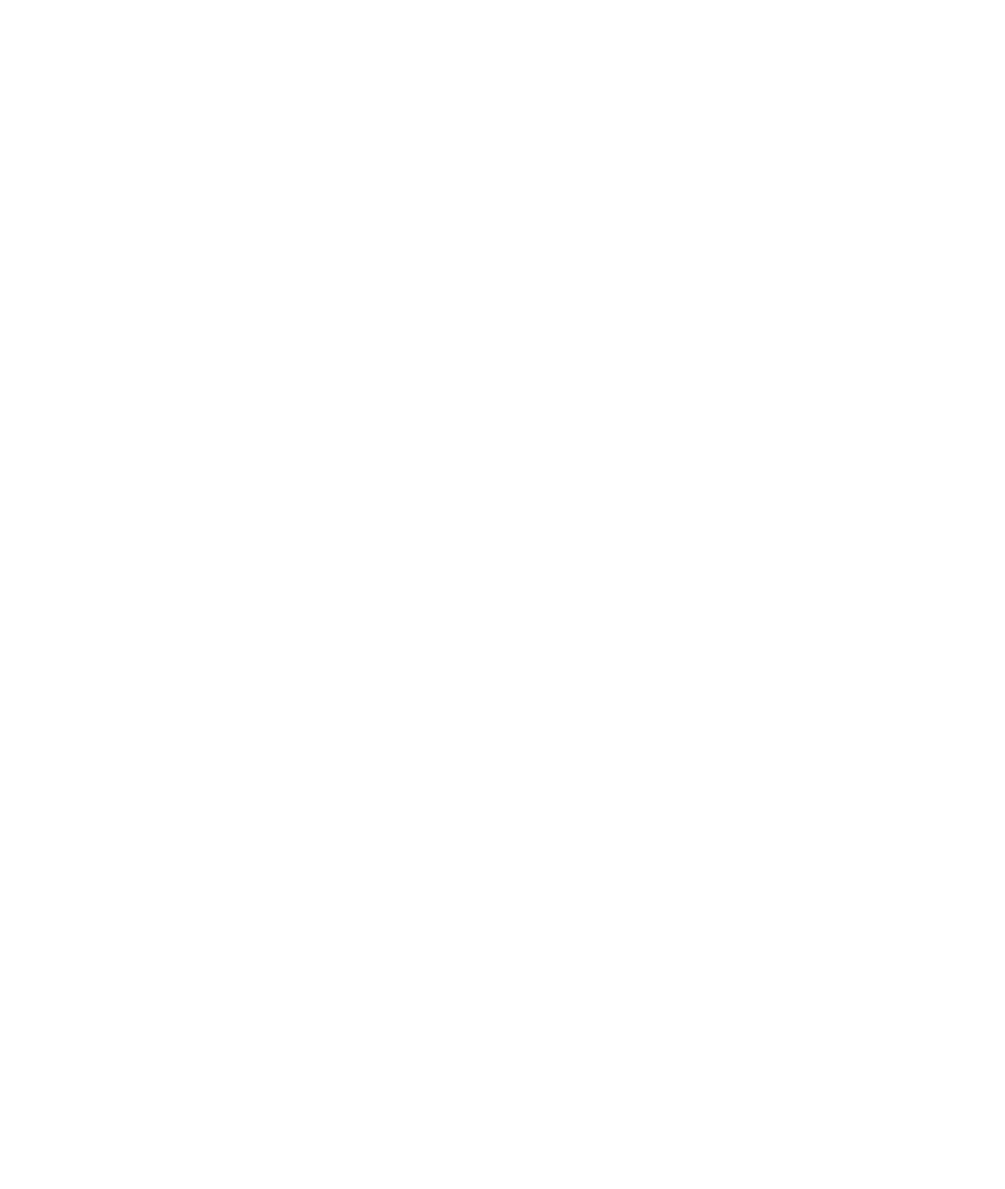
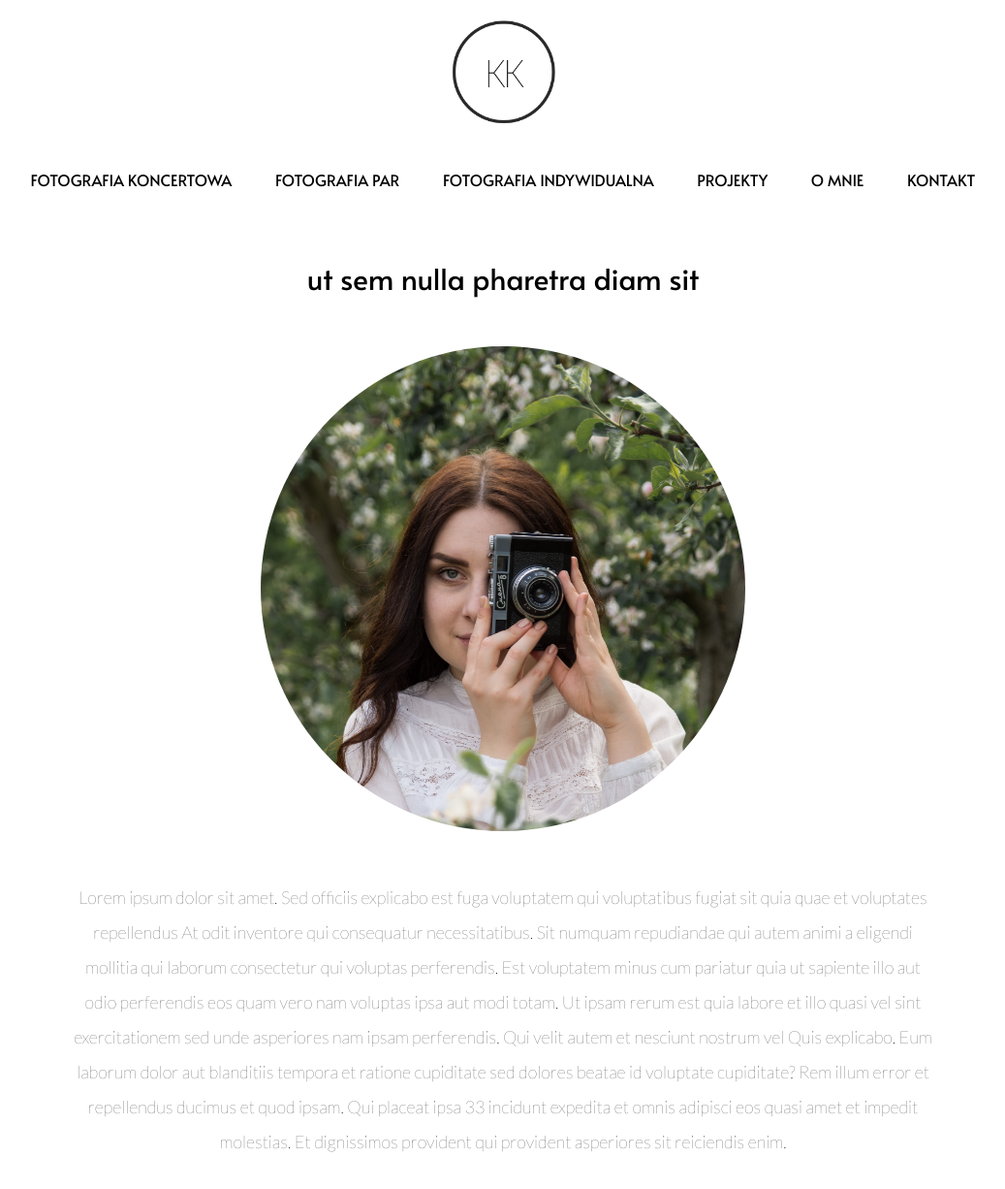
Before and after one commit to filobr/kielczewska, a React (Create React App) app: page /o-mnie in a window 1280 px wide. Before the commit this address had no page. Shown: the top 1226 px of the page at 97% size, without its empty margins (121-1158 px from the left). Before the commit the page ends 800 px from the top, so only its background shows below. Built offline with nearby package versions, Linux system fonts and the light colour scheme.

Commit message:
3 - Feat: add About tab

```diff
--- a/src/App.tsx
+++ b/src/App.tsx
@@ -14,6 +14,7 @@ import n7 from "assets/test/n7.jpg";
 import n8 from "assets/test/n8.jpg";
 import n9 from "assets/test/n9.jpg";
 import SiteContent from "components/siteContent/siteContent";
+import About from "views/About";
 
 const images = [n1, n2, n3, n4, n5, n6, n7, n8, n9];
 
@@ -35,6 +36,7 @@ const App: FC = () => {
           path={routes.concerts.path}
           element={<SiteContent images={images} description={description} />}
         />
+        <Route path={routes.about.path} element={<About />} />
       </Routes>
     </BrowserRouter>
   );
--- a/src/components/navBar/navBar.tsx
+++ b/src/components/navBar/navBar.tsx
@@ -2,7 +2,8 @@ import { Link } from "react-router-dom";
 import { FC } from "react";
 import styled from "styled-components";
 import { flexDisplay } from "components/helpers/helpers";
-import { navbarFont } from "consts/consts";
+import { navbarFont, routes, tabs } from "consts/consts";
+import Logo from "assets/logo.png";
 
 interface NavContainerProps {
   dark?: boolean;
@@ -18,7 +19,8 @@ export const NavContainer = styled.div<NavContainerProps>`
   border-radius: 30px;
   position: sticky;
   top: 0;
-  ${navbarFont}
+  ${navbarFont};
+  text-transform: uppercase;
 `;
 
 interface NavItemProps {
@@ -42,3 +44,21 @@ export const NavItem: FC<NavItemProps> = ({ path, label, white }) => {
     </Link>
   );
 };
+
+export const LogoImage = styled.img`
+  width: 150px;
+  height: 150px;
+`;
+
+export const Navigation: FC = () => (
+  <>
+    <Link to={routes.mainPage.path}>
+      <LogoImage src={Logo} alt="logo" />
+    </Link>
+    <NavContainer sticky>
+      {tabs.map(tab => (
+        <NavItem path={tab.path} label={tab.label} key={tab.label} />
+      ))}
+    </NavContainer>
+  </>
+);
--- a/src/components/siteContent/siteContent.tsx
+++ b/src/components/siteContent/siteContent.tsx
@@ -5,11 +5,9 @@ import {
   selectPreviousIndex,
   selectNextIndex,
 } from "components/helpers/helpers";
-import { tabs, routes, primaryFont } from "consts/consts";
+import { primaryFont } from "consts/consts";
 import { Modal } from "components/siteContent/modal";
-import { NavContainer, NavItem } from "components/navBar/navBar";
-import Logo from "assets/logo.png";
-import { Link } from "react-router-dom";
+import { Navigation } from "components/navBar/navBar";
 
 export const Container = styled.div`
   ${flexDisplay("100%", "auto", "column")}
@@ -20,7 +18,7 @@ export const Description = styled.div`
   font-size: 18px;
   text-align: center;
   width: 70%;
-  margin: 150px 0;
+  margin: 50px 0;
   line-height: 2;
   ${primaryFont}
 `;
@@ -44,11 +42,6 @@ export const GalleryImage = styled.img`
   vertical-align: middle;
   width: 100%;
   cursor: zoom-in;
-`;
-
-export const LogoImage = styled.img`
-  width: 150px;
-  height: 150px;
 `;
 
 interface SiteContentProps {
@@ -86,14 +79,7 @@ const SiteContent: FC<SiteContentProps> = ({ images, description }) => {
 
   return (
     <Container>
-      <Link to={routes.mainPage.path}>
-        <LogoImage src={Logo} alt="logo" />
-      </Link>
-      <NavContainer sticky>
-        {tabs.map(tab => (
-          <NavItem path={tab.path} label={tab.label} key={tab.label} />
-        ))}
-      </NavContainer>
+      <Navigation />
       {description && <Description>{description}</Description>}
       <Gallery>
         <GalleryRow>
--- a/src/consts/consts.tsx
+++ b/src/consts/consts.tsx
@@ -49,5 +49,4 @@ export const centerContent: string = `justify-content: center; align-items: cent
 
 export const primaryFont: string = "font-family: Lato";
 
-export const navbarFont: string =
-  "font-family: Alata; text-transform: uppercase";
+export const navbarFont: string = "font-family: Alata; ";
--- /dev/null
+++ b/src/views/About.tsx
@@ -0,0 +1,55 @@
+import { flexDisplay } from "components/helpers/helpers";
+import { FC } from "react";
+import styled from "styled-components";
+import { navbarFont } from "consts/consts";
+import { Navigation } from "components/navBar/navBar";
+import { Description } from "components/siteContent/siteContent";
+import Image from "assets/about-photo.jpg";
+
+const title = `ut sem nulla pharetra diam sit`;
+
+export const AboutContainer = styled.div`
+  ${flexDisplay("100%", "auto", "column")};
+  align-items: center;
+`;
+
+export const AboutTitle = styled.div`
+  margin: 50px;
+  ${navbarFont};
+  font-size: 30px;
+`;
+
+export const AboutImage = styled.img`
+  width: 500px;
+  height: 500px;
+  border-radius: 250px;
+`;
+
+const About: FC = () => {
+  return (
+    <>
+      <AboutContainer>
+        <Navigation />
+        <AboutTitle>{title}</AboutTitle>
+        <AboutImage src={Image} alt="Karolinka" />
+        <Description>
+          Lorem ipsum dolor sit amet. Sed officiis explicabo est fuga voluptatem
+          qui voluptatibus fugiat sit quia quae et voluptates repellendus At
+          odit inventore qui consequatur necessitatibus. Sit numquam repudiandae
+          qui autem animi a eligendi mollitia qui laborum consectetur qui
+          voluptas perferendis. Est voluptatem minus cum pariatur quia ut
+          sapiente illo aut odio perferendis eos quam vero nam voluptas ipsa aut
+          modi totam. Ut ipsam rerum est quia labore et illo quasi vel sint
+          exercitationem sed unde asperiores nam ipsam perferendis. Qui velit
+          autem et nesciunt nostrum vel Quis explicabo. Eum laborum dolor aut
+          blanditiis tempora et ratione cupiditate sed dolores beatae id
+          voluptate cupiditate? Rem illum error et repellendus ducimus et quod
+          ipsam. Qui placeat ipsa 33 incidunt expedita et omnis adipisci eos
+          quasi amet et impedit molestias. Et dignissimos provident qui
+          provident asperiores sit reiciendis enim.
+        </Description>
+      </AboutContainer>
+    </>
+  );
+};
+export default About;
```
Also changed, not shown: src/assets/about-photo.jpg (added).
